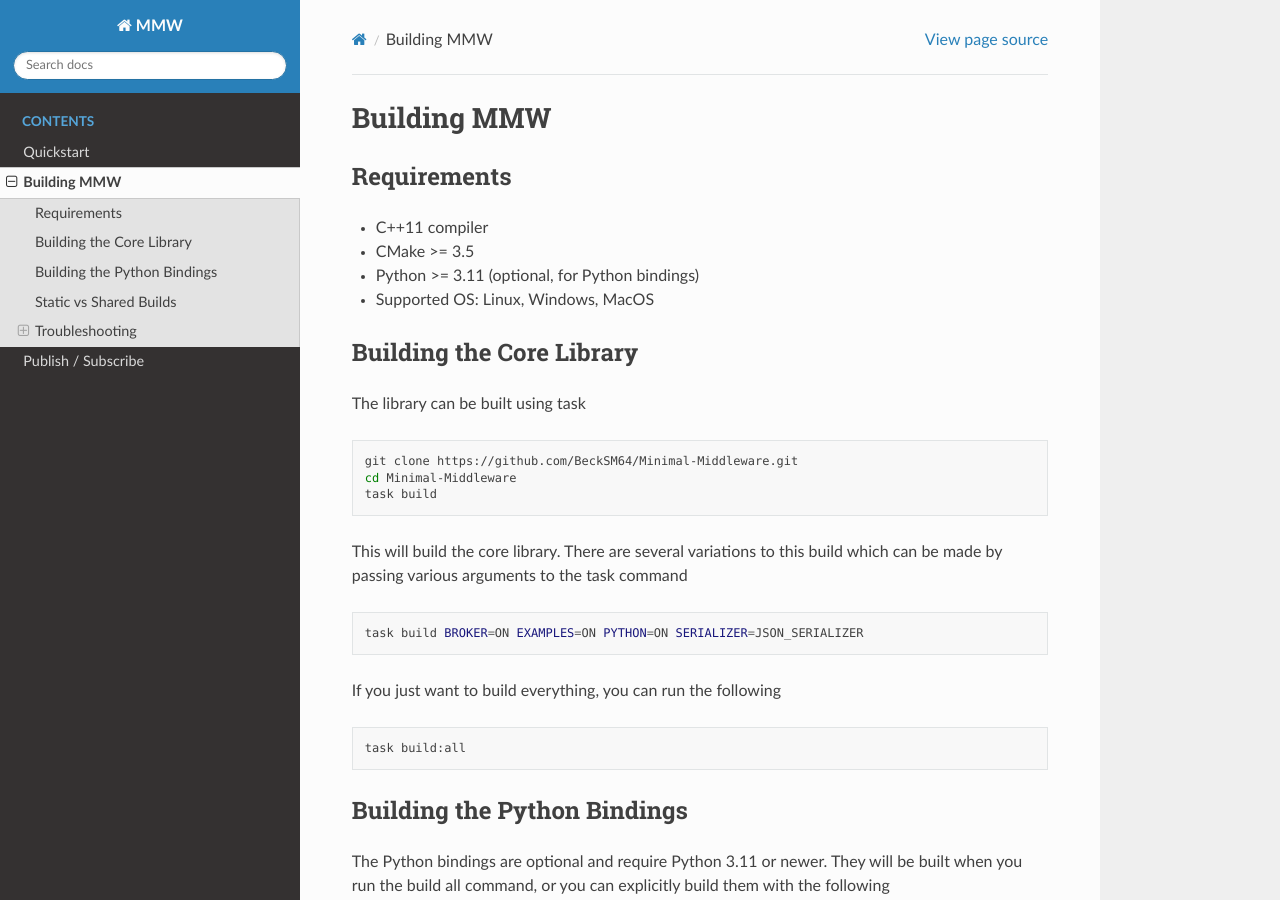
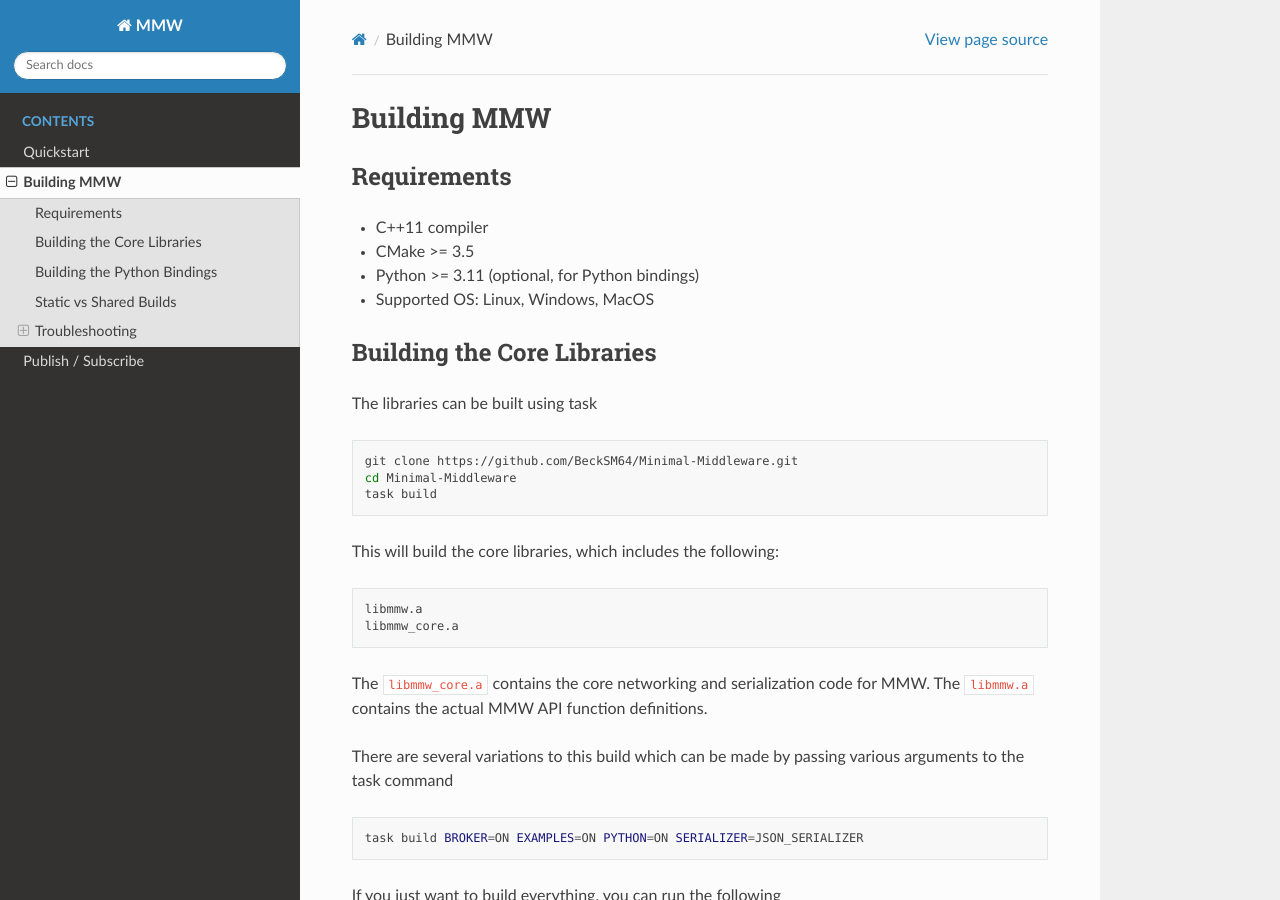
Before and after one commit to BeckSM64/Minimal-Middleware, a Sphinx documentation site: the page built from docs/source/getting_started/building.rst, in a window 1280 px wide and 900 px high. Built offline with Sphinx 7.4.7 and the Read the Docs theme 3.1.0, drawn with Linux system fonts in a browser that asks for light colours; pages that are not in the unit, such as notebooks, are missing from menus.

Commit message:
:memo: update documentation for multiple libraries

```diff
--- a/docs/source/getting_started/building.rst
+++ b/docs/source/getting_started/building.rst
@@ -9,10 +9,10 @@
 * Python >= 3.11 (optional, for Python bindings)
 * Supported OS: Linux, Windows, MacOS
 
-Building the Core Library
+Building the Core Libraries
 -------------------------
 
-The library can be built using task
+The libraries can be built using task
 
 .. code-block:: bash
 
@@ -20,7 +20,16 @@
    cd Minimal-Middleware
    task build
 
-This will build the core library. There are several variations to this build which can be made by passing various arguments to the task command
+This will build the core libraries, which includes the following:
+
+.. code-block:: bash
+
+   libmmw.a
+   libmmw_core.a
+
+The ``libmmw_core.a`` contains the core networking and serialization code for MMW. The ``libmmw.a`` contains the actual MMW API function definitions.
+
+There are several variations to this build which can be made by passing various arguments to the task command
 
 .. code-block:: bash
 
```
